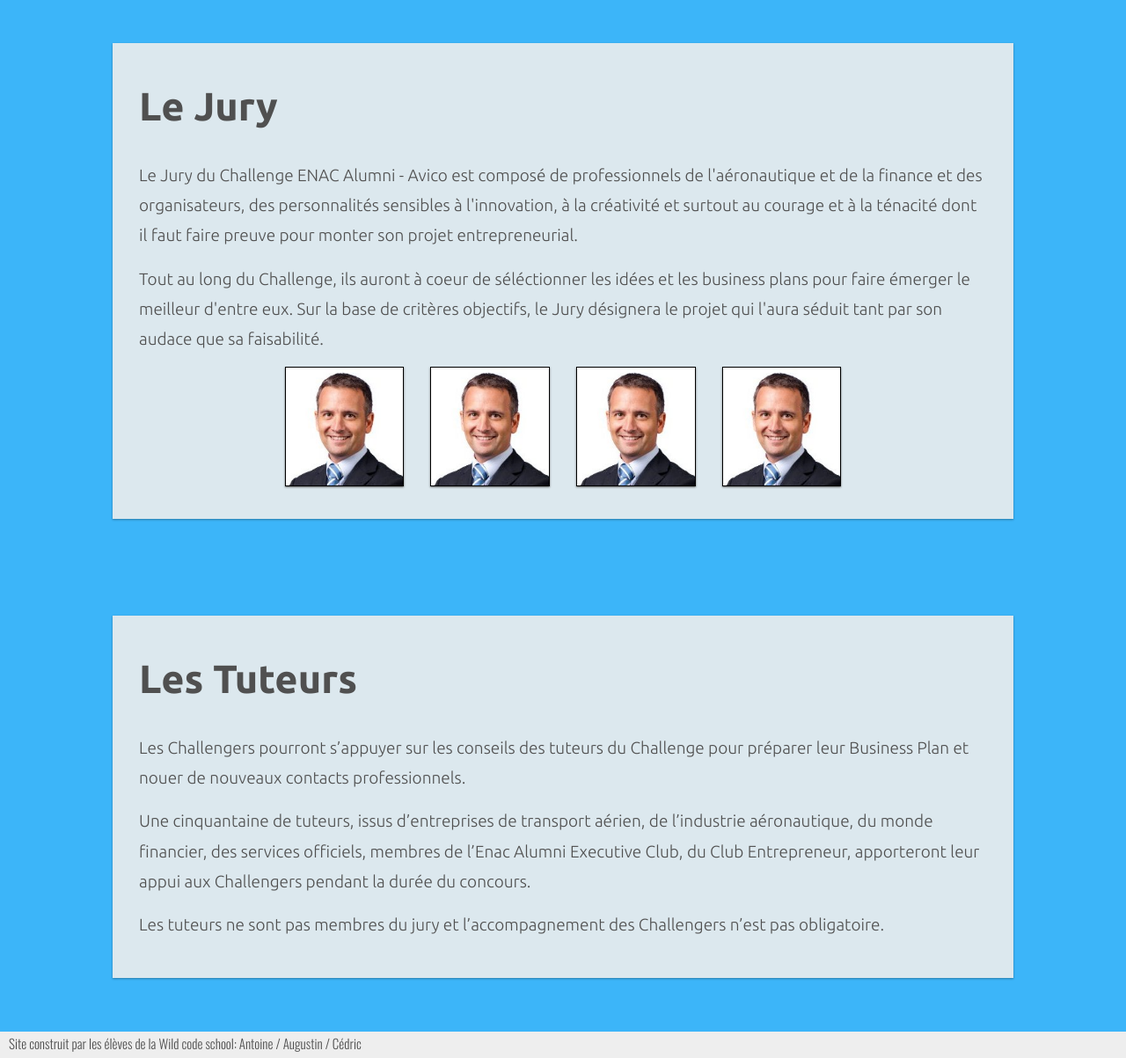
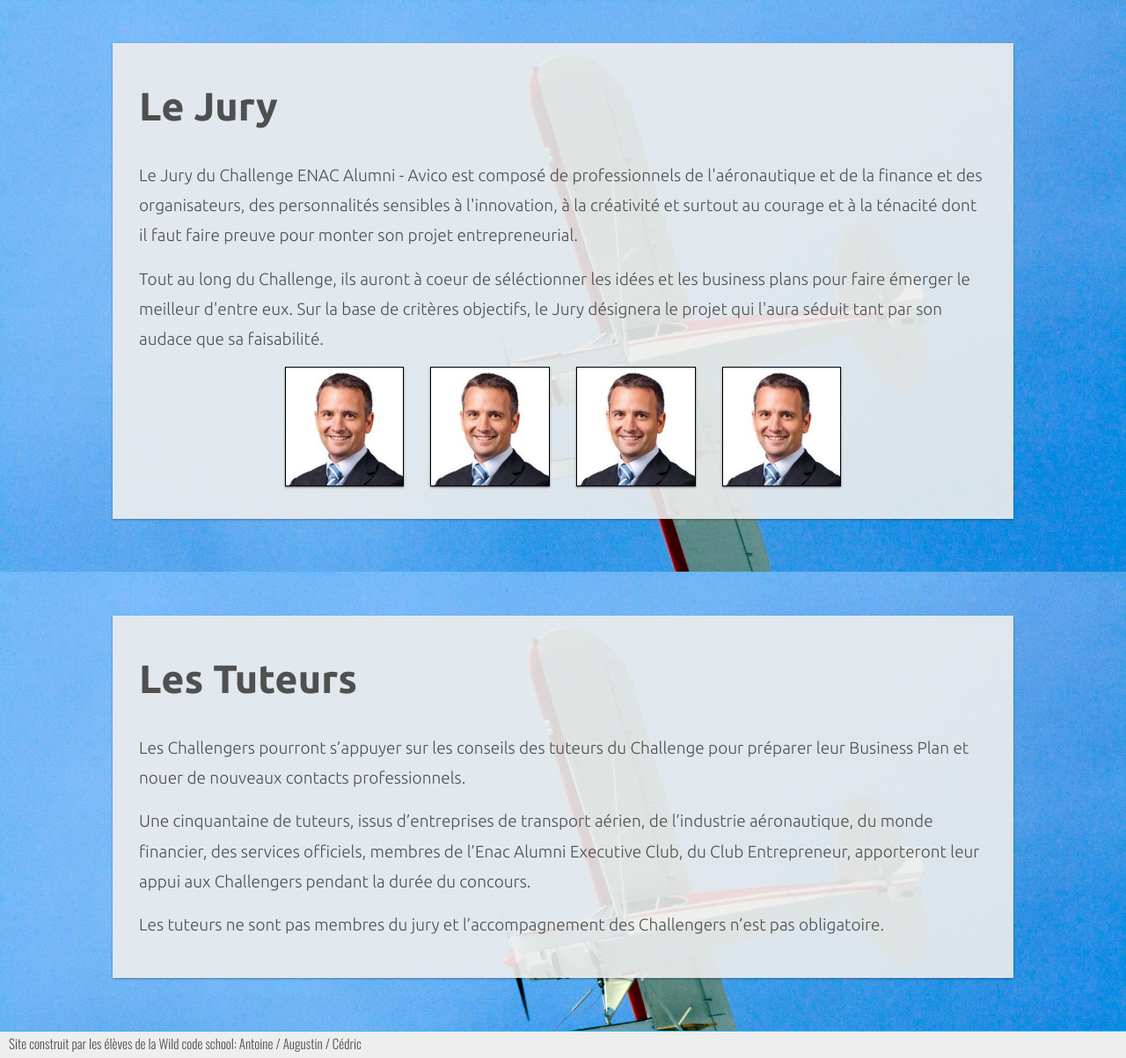
Before and after one commit to AntoineVincent/enac2, a PHP site: page / in a window 1280 px wide. Shown: the part 1614-2817 px from the top of the page at 88% size. Run offline with PHP 8.4, Linux system fonts and the light colour scheme; some libraries are stand-ins or nearby versions.

Commit message:
modification parallax

```diff
--- a/css/style.css
+++ b/css/style.css
@@ -113,11 +113,15 @@ section.color {
 }
 
 section.bg-nuages {
-  background-image: url(../img/Airplane16.jpg);
-  background-position: center;
+  background-image: url(../img/Airplane18.jpg);
   background-attachment: fixed;
   background-size:cover;
 }
+section.bg-avion{
+	background-image:url(../img/airplane9.jpg);
+	background-attachment:fixed;
+	background-size: cover;
+	}
 
 .button {
   text-align: center;
--- a/index.php
+++ b/index.php
@@ -89,7 +89,7 @@
 
         </section>
          <div id="jury"></div>
-        <section> <!--============== Section Jury ================-->
+        <section class="bg-avion"> <!--============== Section Jury ================-->
             <div class="container jumbotron">
                 <br/>
                 <h1>Le Jury</h1>
@@ -127,7 +127,7 @@
             </div>
         </section>
         <div id="tuteur"></div>
-        <section> <!--============== Section Tuteur ================-->
+        <section class="bg-avion"> <!--============== Section Tuteur ================-->
             <div class="container jumbotron">
                 <br/>
                 <h1>Les Tuteurs</h1>
```
Also changed, not shown: 1 other file.
